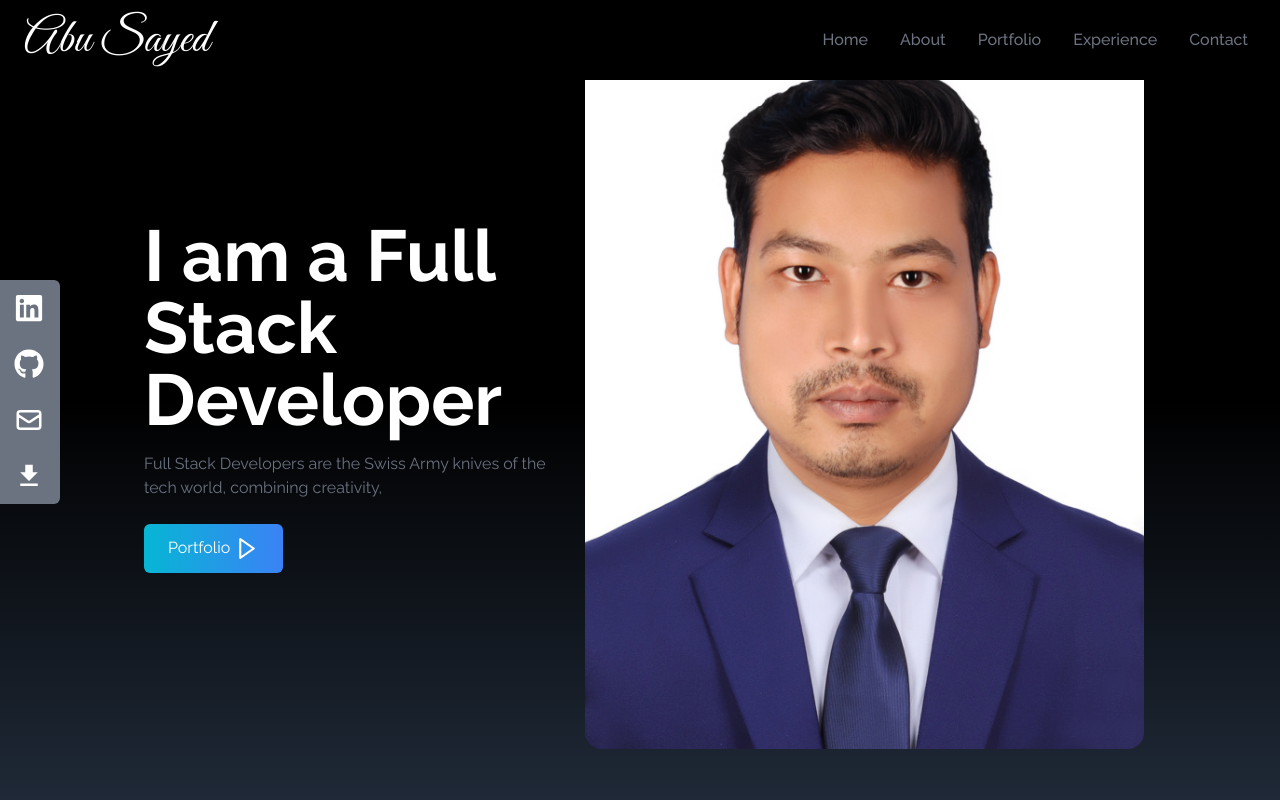
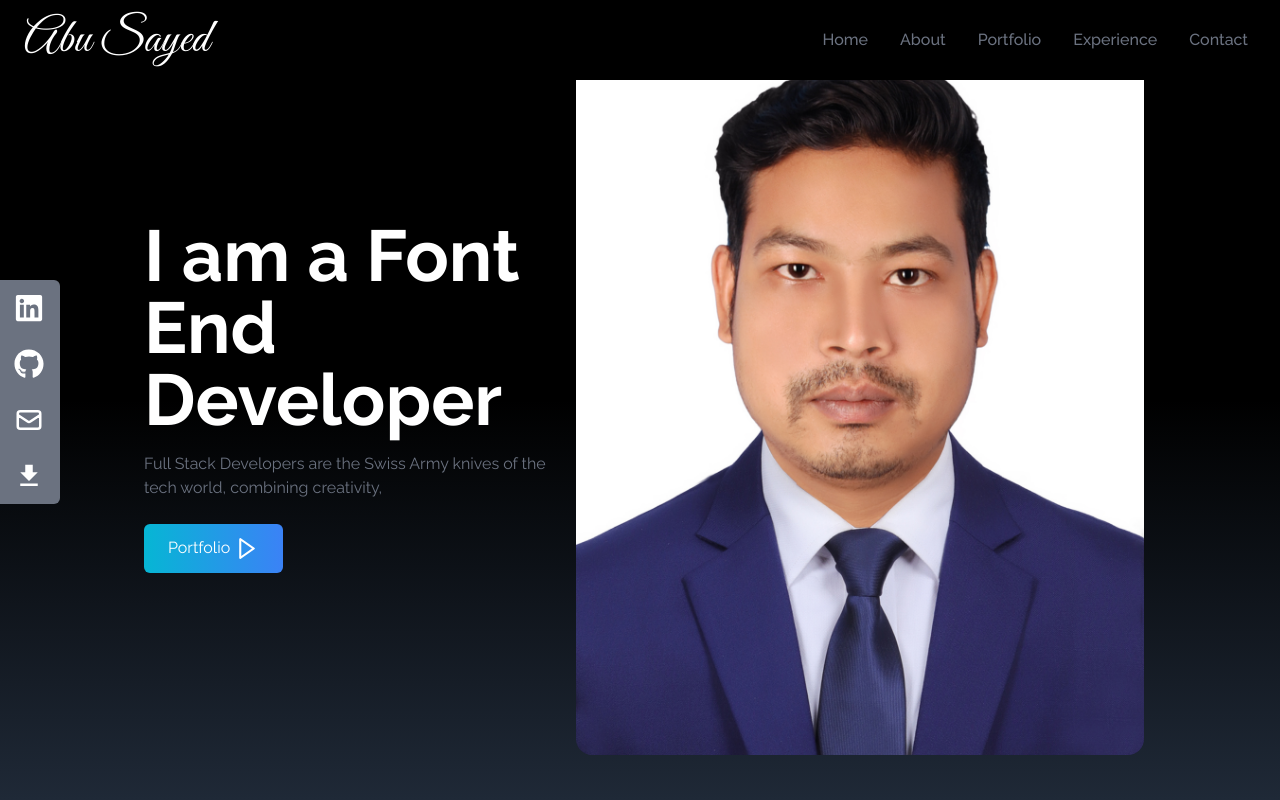
Before and after one commit to AbuSayed332/portfolio, a React (Vite) app: page / in a window 1280 px wide. Shown: the top 800 px of the page. Built offline with nearby package versions, Linux system fonts and the light colour scheme.

Commit message:
Title Chenge

```diff
--- a/src/components/Home.jsx
+++ b/src/components/Home.jsx
@@ -10,7 +10,7 @@ const Home = () => {
       <div className=" max-w-screen-lg mx-auto flex flex-col items-center justify-center h-full px-4 md:flex-row ">
         <div className="flex flex-col justify-center h-full">
           <h2 className="text-4xl sm:text-7xl font-bold text-white">
-            I am a Full Stack Developer
+            I am a Font End Developer
           </h2>
           <p className="text-gray-500 py-4 max-w-md ">
             Full Stack Developers are the Swiss Army knives of the tech world,
```
